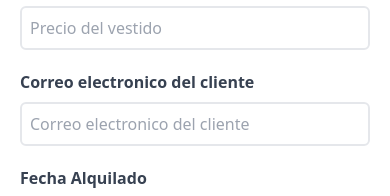
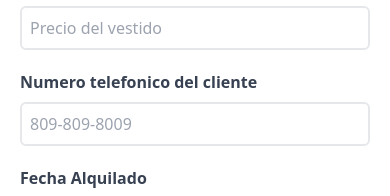
Before and after one commit to liljemery/Seguimiento-de-Cliente, a React (Vite) app: page / in a window 390 px wide. Shown: the part 490-686 px from the top of the page. Built offline with nearby package versions, Linux system fonts and the light colour scheme.

Commit message:
switched from email to phone number

```diff
--- a/src/components/Cliente.jsx
+++ b/src/components/Cliente.jsx
@@ -2,12 +2,10 @@ function Cliente({cliente}){
 
     const { nombreCliente } = cliente
     const { precioVestido } = cliente
-    const { correo} = cliente
+    const { telefono } = cliente
     const { fechaAlquiler } = cliente
     const { fechaDevuelto } = cliente
     const { descVestido } = cliente
-
-    console.log(nombreCliente,precioVestido,correo,fechaAlquiler,fechaDevuelto,descVestido)
 
   return (
     <div className="m-3 bg-white shadow-md px-5 py-10 rounded-xl">
@@ -21,9 +19,9 @@ function Cliente({cliente}){
                 {precioVestido}
             </span>
         </p>
-        <p className="font-bold mb-3 text-gray-700 uppercase">Correo Electronico del cliente: <br/>
+        <p className="font-bold mb-3 text-gray-700 uppercase">Numero Telefonico: <br/>
             <span className="font-normal normal-case">
-                {correo}
+                {telefono}
             </span>
         </p>
         <p className="font-bold mb-3 text-gray-700 uppercase">Fecha Alquilado: <br/>
--- a/src/components/Formulario.jsx
+++ b/src/components/Formulario.jsx
@@ -5,7 +5,7 @@ function Formulario( {cliente, setClientes}){
 
     const [nombreCliente, setNombreCliente] = useState('');
     const [precioVestido, setPrecioVestido] = useState('');
-    const [correo, setCorreo] = useState('');
+    const [telefono, settelefono] = useState('');
     const [fechaAlquiler, setFechaAlquiler] = useState('');
     const [fechaDevuelto, setFechaDevuelto] = useState('');
     const [descVestido, setDescVestido] = useState('');
@@ -15,7 +15,7 @@ function Formulario( {cliente, setClientes}){
     const handleSubmit = (e) => {
         e.preventDefault();
 
-        if([nombreCliente, precioVestido,correo,fechaAlquiler,fechaDevuelto,descVestido].includes('')){
+        if([nombreCliente, precioVestido,telefono,fechaAlquiler,fechaDevuelto,descVestido].includes('')){
             setError(true)
         }else{
             //Validacion completa
@@ -24,7 +24,7 @@ function Formulario( {cliente, setClientes}){
             const objetoCliente = {
                 nombreCliente,
                 precioVestido,
-                correo,
+                telefono,
                 fechaAlquiler,
                 fechaDevuelto,
                 descVestido
@@ -32,7 +32,7 @@ function Formulario( {cliente, setClientes}){
             setClientes([...cliente,objetoCliente])
             setNombreCliente('')
             setPrecioVestido('')
-            setCorreo('')
+            settelefono('')
             setFechaAlquiler('')
             setFechaDevuelto('')
             setDescVestido('')
@@ -76,15 +76,15 @@ function Formulario( {cliente, setClientes}){
                     />
                 </div>
                 <div className="mb-5">
-                    <label htmlFor="correoCliente" className="block text-gray-700 font-bold">
-                    Correo electronico del cliente</label>
+                    <label htmlFor="telefonoCliente" className="block text-gray-700 font-bold">
+                    Numero telefonico del cliente</label>
                     <input
-                        type="email"
-                        placeholder="Correo electronico del cliente"
+                        type="tel"
+                        placeholder="809-809-8009"
                         className="border-2 w-full p-2 mt-2 placeholder-gray-400 rounded-md"
-                        id="correoCliente"
-                        value={correo}
-                        onChange={ (e) => setCorreo(e.target.value)}
+                        id="telefonoCliente"
+                        value={telefono}
+                        onChange={ (e) => settelefono(e.target.value)}
                     />
                 </div>
                 <div className="mb-5">
@@ -115,7 +115,7 @@ function Formulario( {cliente, setClientes}){
                     <label htmlFor="descripcionOrden" className="block text-gray-700 font-bold">
                     Descripcion de la orden</label>
                     <textarea
-                        placeholder="Descripcion del vestido"
+                        placeholder="Fecha de actividad / Fecha "
                         className="border-2 w-full p-2 mt-2 placeholder-gray-400 rounded-md"
                         id="descripcionOrden"
                         value={descVestido}
```
